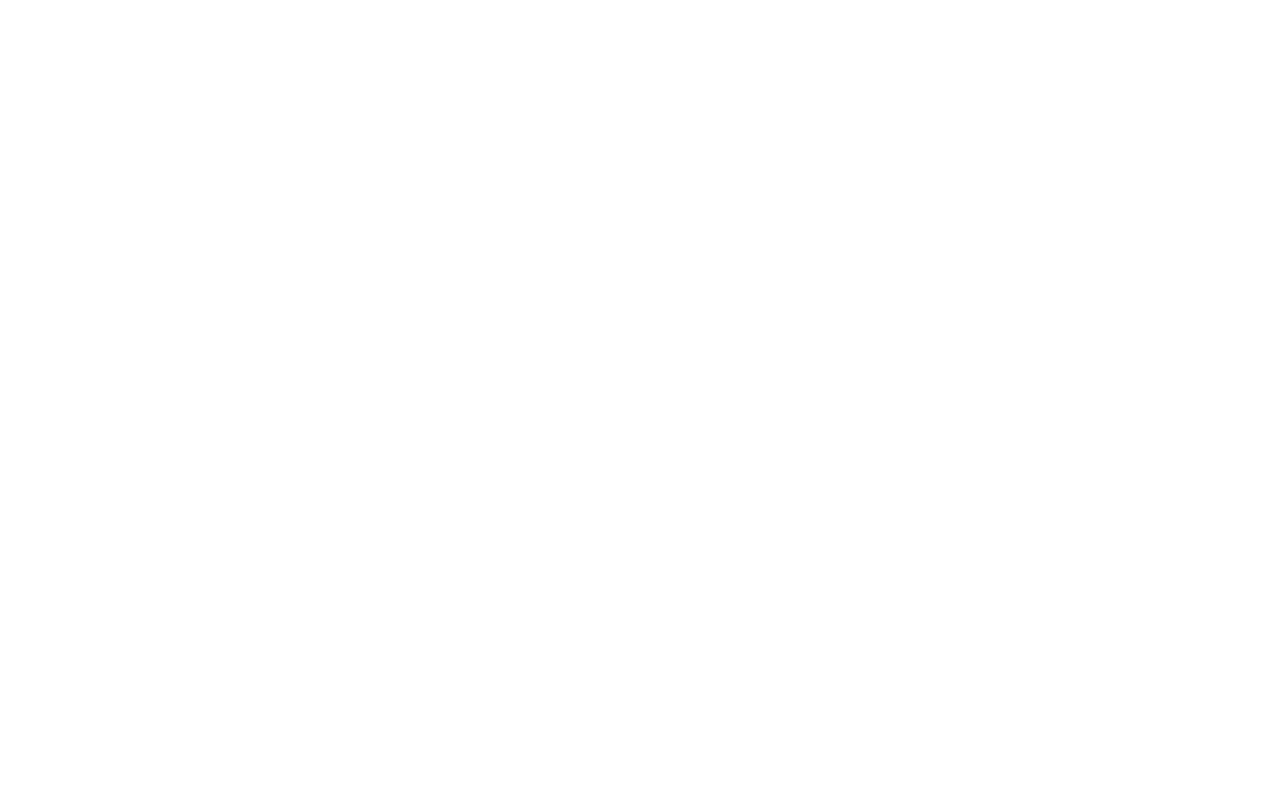
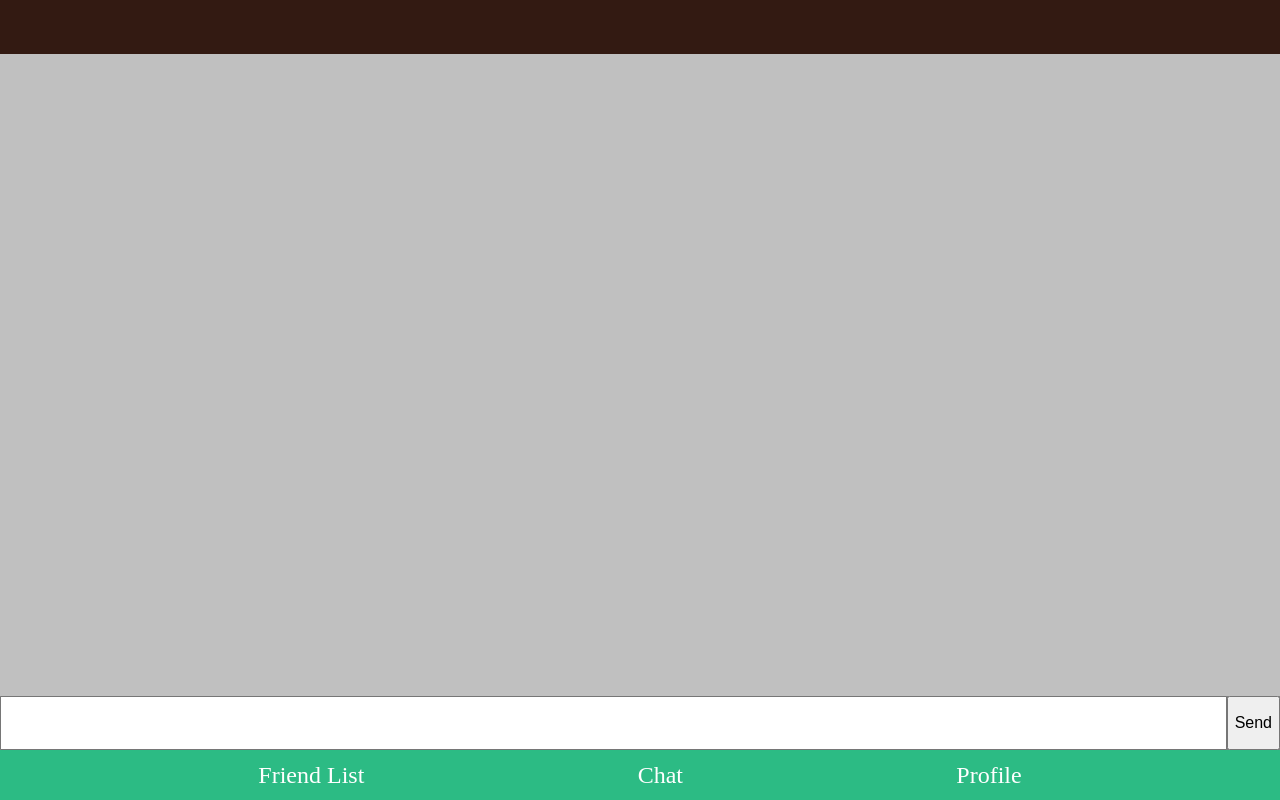
Before and after one commit to digitake/pwa-course-2022, a React (Create React App) app: page /chat in a window 1280 px wide. Before the commit this address had no page. Built offline with nearby package versions, Linux system fonts and the light colour scheme.

Commit message:
Re-arrange App frame

```diff
--- a/src/App.css
+++ b/src/Chat.css
@@ -1,23 +1,13 @@
-.App {
-  background-color: #ddffdd;
+.chat {
+  position: relative;
   width: 100%;
-  height: 100%;;
-  margin: auto;
+  height: 100%;
+  overflow: hidden;
   display: flex;
   flex-direction: column;
 }
 
-.App .content {
-  flex: 1;
-}
-
-
-.userlist {
-  flex: 1;
-  background-color: #331a12;
-}
-
-.chat {
+.chatbox {
   flex: 12;
   background-color: silver;
 }
--- a/src/Chat.js
+++ b/src/Chat.js
@@ -1,15 +1,18 @@
-import './App.css';
+import App from './components/App.js';
 import Chatbox from './components/Chatbox.js';
 import Userlist from './components/Userlist.js';
 import Inputbox from './components/Inputbox.js';
+import './Chat.css';
 
 function Chat() {
   return (
-    <div className="App">
-      <Userlist/>
-      <Chatbox/>
-      <Inputbox/>
-    </div>
+    <App>
+      <div className="chat">
+        <Userlist/>
+        <Chatbox/>
+        <Inputbox/>
+      </div>
+    </App>
   );
 }
 
--- /dev/null
+++ b/src/FriendList.js
@@ -0,0 +1,10 @@
+import './FriendList.css';
+
+function FriendList(){
+  return(
+    <div className="friend-list">
+    </div>
+  )
+}
+
+export default FriendList;
--- a/src/Profile.js
+++ b/src/Profile.js
@@ -1,3 +1,4 @@
+import App from './components/App.js';
 import {useState} from "react";
 import './Profile.css';
 import Avatar from './components/Avatar.js';
@@ -7,6 +8,7 @@
 
 
   return (
+    <App>
       <div className="Profile">
         <Avatar name={name}/>
         <label className="label1" for="displayname"/>
@@ -18,6 +20,7 @@
           onChange={e => setName(e.target.value)}
         />
       </div>
+    </App>
   );
 }
 
--- a/src/Router.js
+++ b/src/Router.js
@@ -3,15 +3,18 @@
   Routes,
   Route
 } from "react-router-dom";
-import App from "./App";
+import Chat from "./Chat";
 import Profile from "./Profile";
+import FriendList from "./FriendList";
 
 function Router() {
   return (
     <BrowserRouter>
       <Routes>
-        <Route path="/" element={<App />}/>
+        <Route path="/chat" element={<Chat />}/>
         <Route path="/profile" element={<Profile />}/>
+        <Route path="/friend-list" element={<FriendList />}/>
+        <Route path="/" element={<Chat />}/>
       </Routes>
     </BrowserRouter>
   );
--- a/src/App.js
+++ b/src/components/App.js
@@ -1,12 +1,11 @@
-import './App.css';
-import Chat from './Chat.js';
-import Tabbar from './components/Tabbar.js';
+import '../css/App.css';
+import Tabbar from './Tabbar.js';
 
-function App() {
+function App(props) {
   return (
     <div className="App">
       <div className="content">
-        <Chat/>
+        {props.children}
       </div>
       <Tabbar/>
     </div>
--- a/src/components/Chatbox.js
+++ b/src/components/Chatbox.js
@@ -1,6 +1,6 @@
 function Chatbox () {
   return (
-    <div className="chat">
+    <div className="chatbox">
     </div>
   )
 }
--- /dev/null
+++ b/src/css/App.css
@@ -0,0 +1,18 @@
+.App {
+  background-color: #ddffdd;
+  width: 100%;
+  height: 100%;;
+  margin: auto;
+  display: flex;
+  flex-direction: column;
+}
+
+.App .content {
+  flex: 1;
+}
+
+
+.userlist {
+  flex: 1;
+  background-color: #331a12;
+}
```
Also changed, not shown: src/FriendList.css (added). Lines whose indentation alone changed are shown as unchanged.
